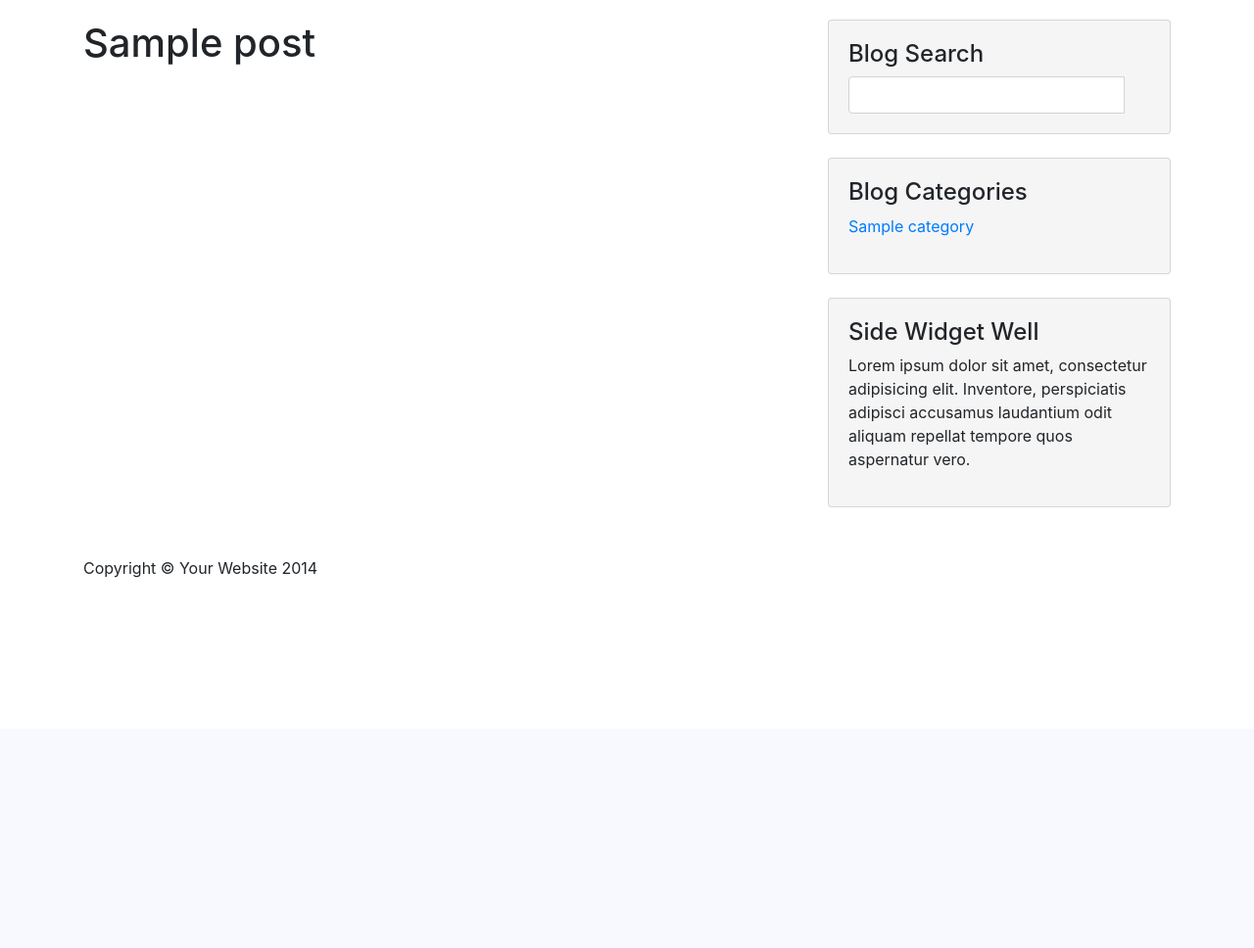
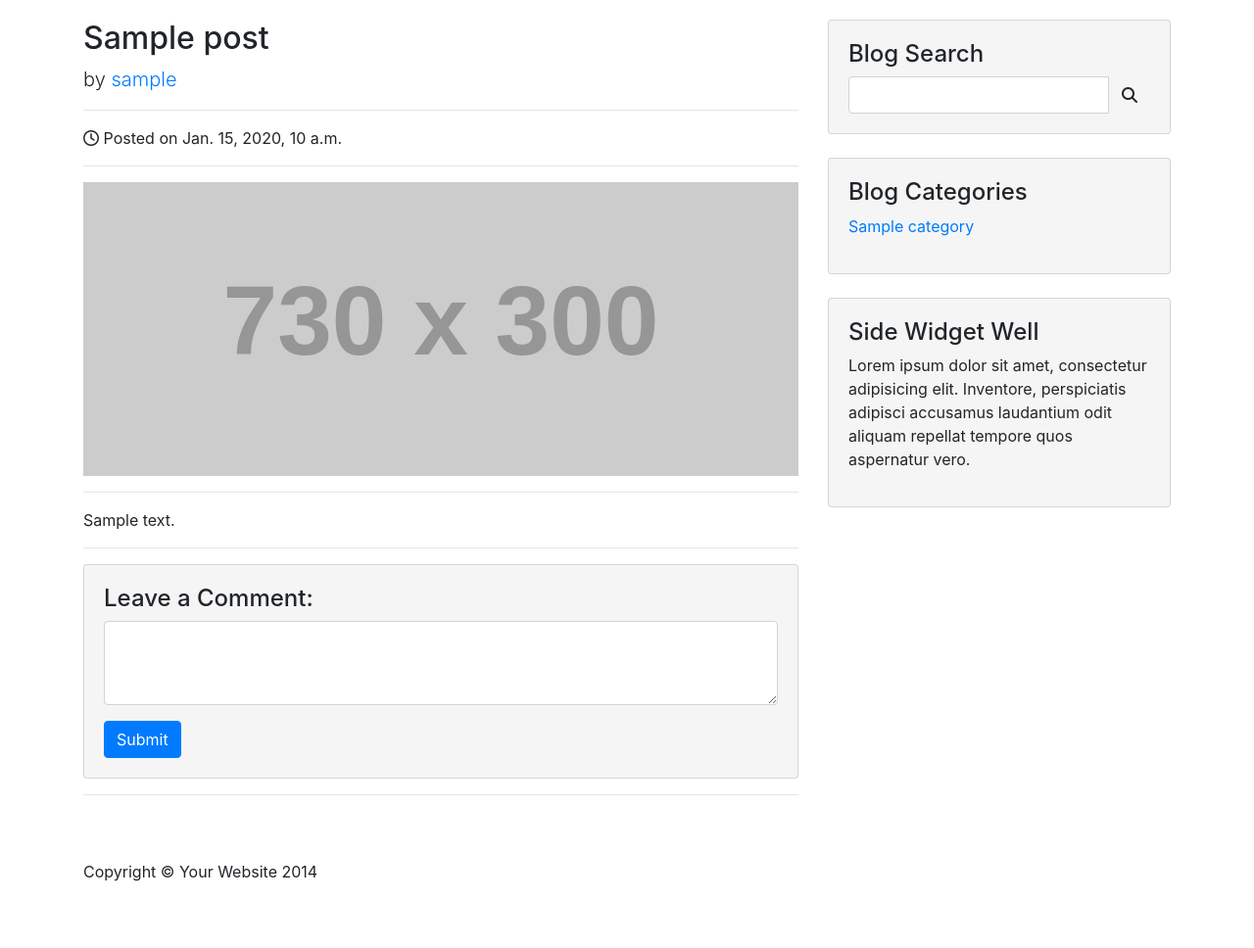
Before and after one commit to tomekmatuszewski/SDA_Django_training, a Django app: a page that uses templates/base.html in a window 1280 px wide. Shown: the part 56-1024 px from the top of the page at 98% size. Before the commit the page ends 646 px from the top, so only its background shows below. Run offline with Django 3.2, Linux system fonts and the light colour scheme; tables that the repository leaves empty hold one stand-in row (values such as "Sample post"); grey boxes labelled with a size stand in for pictures from a placeholder-image service; some libraries are stand-ins or nearby versions.

Commit message:
new views added

```diff
--- a/blog/forms/post.py
+++ b/blog/forms/post.py
@@ -6,4 +6,4 @@ class PostForm(ModelForm):
 
     class Meta:
         model = Post
-        fields = ['title', 'content', 'category']
+        fields = ['title', 'content', 'image', 'category']
--- a/blog/models/posts.py
+++ b/blog/models/posts.py
@@ -2,6 +2,7 @@ from django.contrib.auth.models import User
 from django.db import models
 from django.utils import timezone
 from django.utils.text import slugify
+from .utils import change_pic_size
 
 class Category(models.Model):
     name = models.CharField(max_length=150)
@@ -17,6 +18,7 @@ class Post(models.Model):
     author = models.ForeignKey(User, on_delete=models.CASCADE, related_name='posts')
     category = models.ForeignKey(Category, on_delete=models.DO_NOTHING, related_name='posts')
     slug = models.SlugField(unique=True, blank=True, null=True, max_length=20)
+    image = models.ImageField(upload_to="blog_pics", default="default.png")
 
     def __str__(self):
         return f"Post {self.id}, title: {self.title}"
@@ -24,4 +26,5 @@ class Post(models.Model):
     def save(self, *args, **kwargs):
         if not self.slug:
             self.slug = slugify(self.title)
+        change_pic_size(self.image.path, 730, 300)
         super().save(*args, **kwargs)
--- a/blog/templates/blog/post.html
+++ b/blog/templates/blog/post.html
@@ -1,6 +1,43 @@
 {% extends "base.html" %}
 
 {% block content %}
-    <h1>{{ object.title }}</h1>
+                <h2>{{ object.title }}</h2>
+
+                <!-- Author -->
+                <p class="lead">
+                    by <a href="#">{{ object.author }}</a>
+                </p>
+
+                <hr>
+
+                <!-- Date/Time -->
+                <p><i class="far fa-clock"></i> Posted on {{ object.date_posted }}</p>
+
+                <hr>
+
+                <!-- Preview Image -->
+                <img class="img-fluid" src="http://placehold.it/730x300" alt="">
+
+                <hr>
+
+                <!-- Post Content -->
+                <p>{{ object.content }}</p>
+
+                <hr>
+
+                <!-- Blog Comments -->
+
+                <!-- Comments Form -->
+                <div class="card card-body">
+                    <h4>Leave a Comment:</h4>
+                    <form role="form">
+                        <div class="form-group">
+                            <textarea class="form-control" rows="3"></textarea>
+                        </div>
+                        <button type="submit" class="btn btn-primary">Submit</button>
+                    </form>
+                </div>
+
+                <hr>
 
 {% endblock %}
--- a/blog/views.py
+++ b/blog/views.py
@@ -7,13 +7,12 @@ from blog.forms import PostForm
 class PostListView(ListView):
     template_name = 'blog/blog.html'
     context_object_name = "posts"
-    ordering = ["-date_posted"]
     extra_context = {"title": "Blog"}
-    paginate_by = 5
+    paginate_by = 3
 
     def get_queryset(self):
         category_name = self.kwargs['category']
-        posts = Post.objects.filter(category__name=category_name)
+        posts = Post.objects.filter(category__name=category_name).order_by('-date_posted')
         return posts
 
 
--- a/static/blog.css
+++ b/static/blog.css
@@ -1,5 +1,9 @@
 .container{
     margin-top: 20px;
+}
+
+.container a {
+    text-decoration: none;
 }
 
 .card{
@@ -25,3 +29,32 @@ footer {
 .content-section select{
     width: 40%;
 }
+
+.content-section #id_image{
+
+}
+
+.content-section button:hover{
+    background-color: #4e72dd;
+    border-color: #4e72dd;
+}
+
+
+.buttons-paginate .btn-info{
+    background-color: #4e72dd;
+    border: #4e72dd;
+}
+
+.buttons-paginate .btn-outline-info:hover{
+    background-color: #4e72dd;
+    border-color: #4e72dd;
+}
+
+.btn-outline-info, .btn-info{
+    border-color: #4e72dd;
+
+}
+
+.btn-outline-info{
+    color: #4e72dd;
+}
--- a/templates/base.html
+++ b/templates/base.html
@@ -16,6 +16,7 @@
     <link rel="stylesheet" type="text/css" href="{% static 'blog.css' %}">
 
     <link href="https://fonts.googleapis.com/css2?family=Josefin+Sans&display=swap" rel="stylesheet">
+    <script src="https://kit.fontawesome.com/0a451c7507.js" crossorigin="anonymous"></script>
 
 </head>
 <body>
@@ -29,7 +30,7 @@
       <div class="collapse navbar-collapse" id="navbarSupportedContent">
         <ul class="navbar-nav mr-auto">
           <li class="nav-item active">
-            <a class="nav-link" href="#">Home <span class="sr-only">(current)</span></a>
+            <a class="nav-link" href="{% url 'home' %}">Home <span class="sr-only">(current)</span></a>
           </li>
           <li class="nav-item dropdown">
             <a class="nav-link dropdown-toggle" href="#" id="navbarDropdown" role="button" data-toggle="dropdown" aria-haspopup="true" aria-expanded="false">
@@ -69,7 +70,7 @@
                         <input type="text" class="form-control"/>
                         <span class="input-group-btn">
                             <button class="btn btn-default" type="button">
-                                <span class="glyphicon glyphicon-search"></span>
+                                <i class="fas fa-search"></i>
                         </button>
                         </span>
                     </div>
```
Also changed, not shown: SDA_Django/settings.py (+12 -0 lines), blog/models/utils.py (added, +11 -0 lines), blog/templates/blog/blog.html (+29 -16 lines), blog/migrations/0003_post_image.py (added), media/default.png (added), 1 other file.
